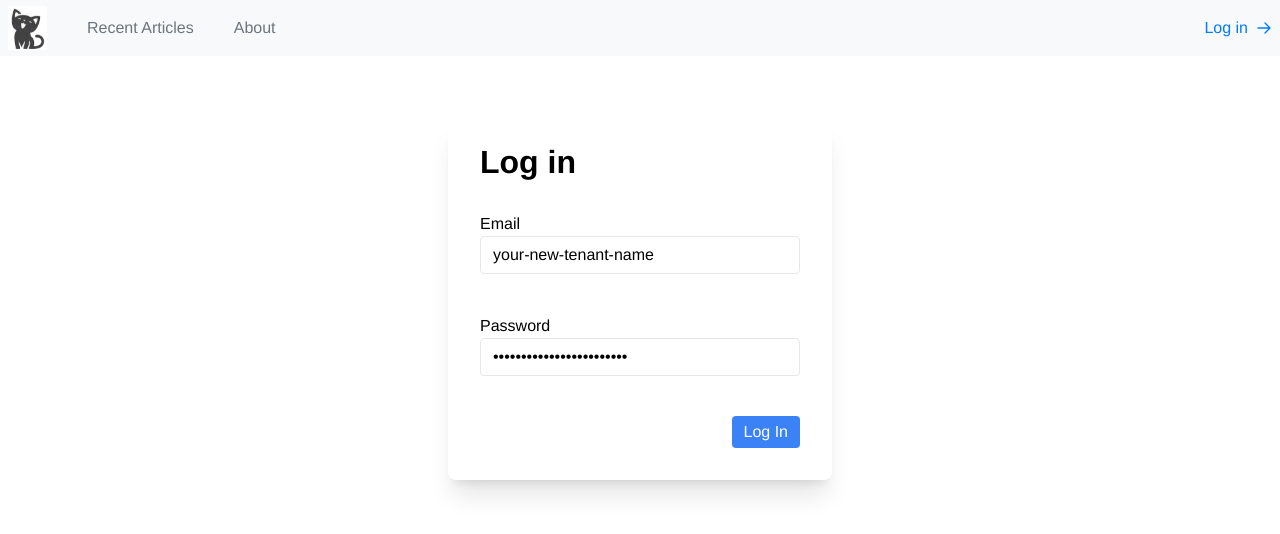
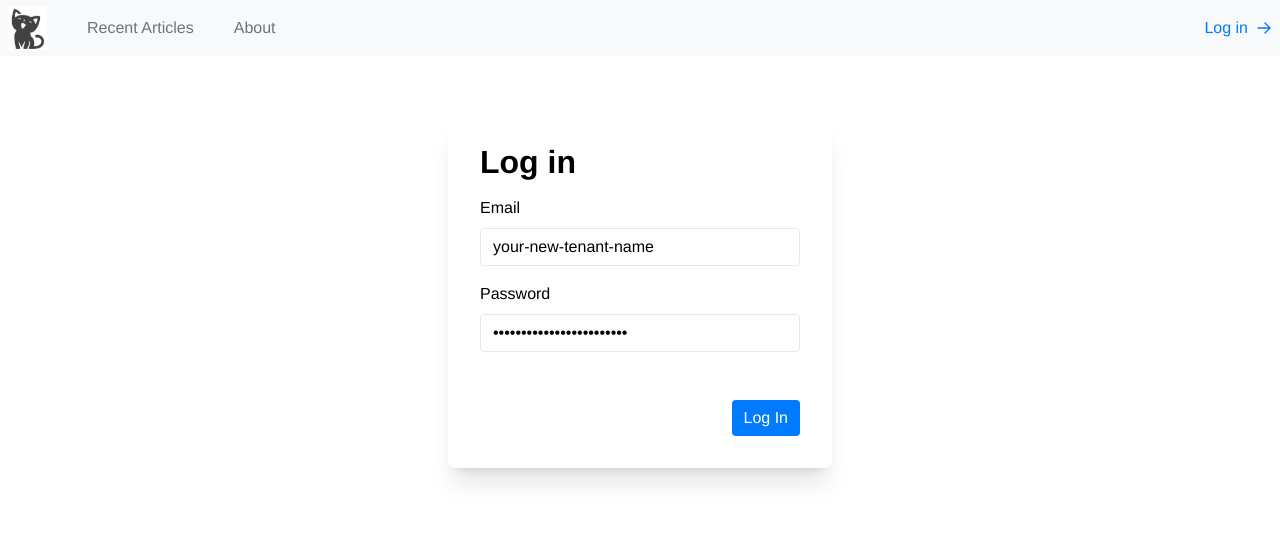
Before and after one commit to mrtnprzk/cat-blog, a Next.js app: page /login in a window 1280 px wide. Shown: the top 534 px of the page. Built offline with nearby package versions, Linux system fonts and the light colour scheme; no server answers.

Commit message:
[UPDATE/ADD] login page / input + button component

```diff
--- /dev/null
+++ b/src/components/Button/Button.tsx
@@ -0,0 +1,45 @@
+import { FC } from "react";
+
+import { cn } from "@/lib/utils";
+import { cva, VariantProps } from "class-variance-authority";
+
+const buttonVariants = cva("text-white w-fit py-1.5 px-3 rounded", {
+  variants: {
+    variant: {
+      default: "bg-fontBlue",
+      gray: "bg-fontGrayLight",
+    },
+  },
+  defaultVariants: {
+    variant: "default",
+  },
+});
+
+interface ButtonProps
+  extends React.HTMLAttributes<HTMLButtonElement>,
+    VariantProps<typeof buttonVariants> {
+  disabled?: boolean;
+  type?: "button" | "submit" | "reset" | undefined;
+}
+
+const Button: FC<ButtonProps> = ({
+  children,
+  className,
+  variant,
+  disabled,
+  type = "button",
+  ...props
+}) => {
+  return (
+    <button
+      {...props}
+      disabled={disabled}
+      type={type}
+      className={cn(buttonVariants({ variant, className }))}
+    >
+      {children}
+    </button>
+  );
+};
+
+export default Button;
--- /dev/null
+++ b/src/components/Input/Input.tsx
@@ -0,0 +1,40 @@
+import type { FC, ChangeEventHandler, HTMLInputTypeAttribute } from "react";
+
+interface InputProps {
+  label?: string;
+  placeholder: string;
+  value: string;
+  onChange: ChangeEventHandler<HTMLInputElement> | undefined;
+  textarea?: boolean;
+  type?: HTMLInputTypeAttribute;
+}
+
+const Input: FC<InputProps> = ({
+  label,
+  placeholder,
+  value,
+  onChange,
+  textarea = false,
+  type = "text",
+}) => {
+  const inputClass = "border rounded py-1.5 px-3";
+
+  return (
+    <div className="flex flex-col space-y-2">
+      {label ? <label>{label}</label> : null}
+      {textarea ? (
+        <textarea className={inputClass} />
+      ) : (
+        <input
+          type={type}
+          className={inputClass}
+          placeholder={placeholder}
+          onChange={onChange}
+          value={value}
+        />
+      )}
+    </div>
+  );
+};
+
+export default Input;
--- /dev/null
+++ b/src/components/PageLogin/LoginForm.tsx
@@ -0,0 +1,52 @@
+import type { FormEvent, FC, Dispatch, SetStateAction } from "react";
+import Button from "../Button/Button";
+import Input from "../Input/Input";
+import Heading from "../Typography/Heading";
+
+interface LoginFormProps {
+  username: string;
+  setUsername: Dispatch<SetStateAction<string>>;
+  password: string;
+  setPassword: Dispatch<SetStateAction<string>>;
+  onSubmit: (e: FormEvent<HTMLFormElement>) => void;
+  loading: boolean;
+}
+
+const LoginForm: FC<LoginFormProps> = ({
+  username,
+  setUsername,
+  password,
+  setPassword,
+  onSubmit,
+  loading,
+}) => {
+  return (
+    <form
+      onSubmit={onSubmit}
+      className="flex flex-col space-y-4 p-8 mx-auto max-w-sm rounded-lg shadow-xl"
+    >
+      <Heading size={"md"} className="mb-2">
+        Log in
+      </Heading>
+      <Input
+        label="Email"
+        placeholder="me@example.com"
+        onChange={(e) => setUsername(e.target.value)}
+        value={username}
+      />
+      <Input
+        type="password"
+        label="Password"
+        placeholder="********"
+        onChange={(e) => setPassword(e.target.value)}
+        value={password}
+      />
+      <span className="py-2"/>
+      <Button disabled={loading} className="ml-auto" type="submit">
+        Log In
+      </Button>
+    </form>
+  );
+};
+
+export default LoginForm;
--- a/src/pages/login.tsx
+++ b/src/pages/login.tsx
@@ -1,11 +1,9 @@
 import { FormEvent, useState } from "react";
-import Heading from "@/components/Typography/Heading";
 import { useTenantData } from "@/hooks/useTenantData";
 import { useMutateLogin } from "@/hooks/useMutateLogin";
+import LoginForm from "@/components/PageLogin/LoginForm";
 
 //TODO loginMutation success adn error handling
-//TODO create component for form
-//TODO create reusable component for input and button
 
 export default function Login() {
   const [username, setUsername] = useState("your-new-tenant-name");
@@ -22,38 +20,13 @@ export default function Login() {
   };
 
   return (
-    <form
+    <LoginForm
+      username={username}
+      setUsername={setUsername}
+      password={password}
+      setPassword={setPassword}
       onSubmit={submitHandler}
-      className="flex flex-col space-y-10 p-8 mx-auto max-w-sm rounded-lg shadow-xl"
-    >
-      <Heading size={"md"}>Log in</Heading>
-      <div className="flex flex-col">
-        <label>Email</label>
-        <input
-          type="text"
-          className="border rounded-[4px] py-1.5 px-3"
-          placeholder="me@example.com"
-          onChange={(e) => setUsername(e.target.value)}
-          value={username}
-        />
-      </div>
-      <div className="flex flex-col">
-        <label>Password</label>
-        <input
-          type="password"
-          className="border rounded-[4px] py-1.5 px-3"
-          placeholder="********"
-          onChange={(e) => setPassword(e.target.value)}
-          value={password}
-        />
-      </div>
-      <button
-        disabled={tenantQuery?.isLoading || tenantQuery?.isError}
-        type="submit"
-        className={`bg-blue-500 text-white py-1 px-3 rounded w-fit ml-auto`}
-      >
-        Log In
-      </button>
-    </form>
+      loading={tenantQuery?.isLoading || tenantQuery?.isError}
+    />
   );
 }
```
